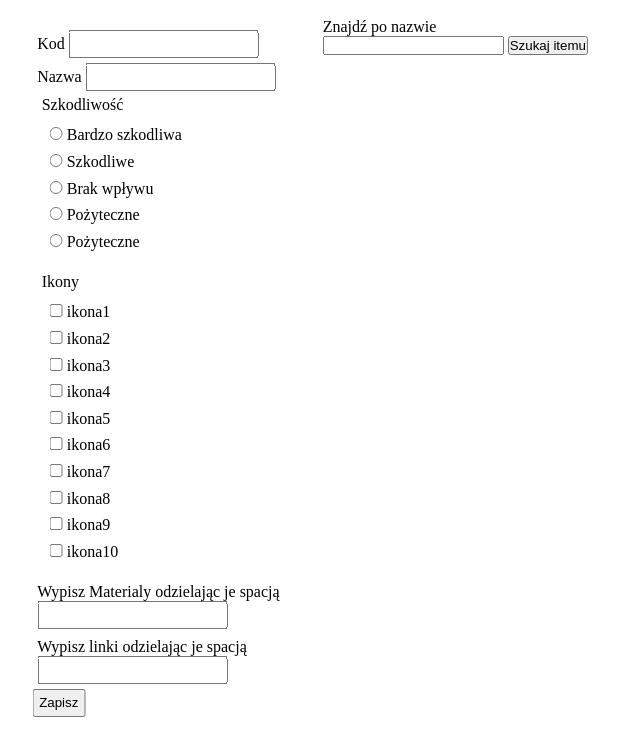
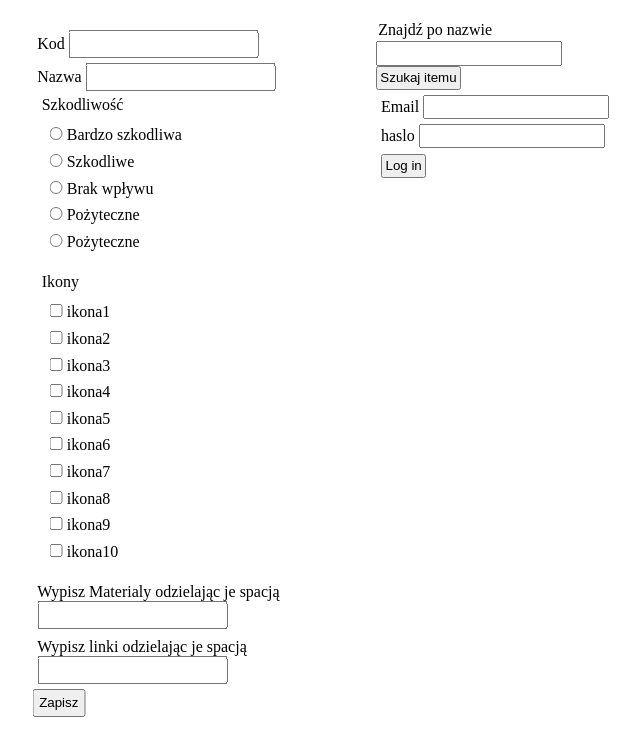
Before and after one commit to Marrcel12/Recycle-Admin-Panel, a plain HTML site: page index.html in a window 1280 px wide. Shown: the whole page, without its empty margins (511-1151 px from the left). Drawn offline with Linux system fonts and the light colour scheme.

Commit message:
dodanie login

```diff
--- a/css/style.css
+++ b/css/style.css
@@ -23,3 +23,15 @@
     list-style: none;
 
   }
+  #searchData{
+    position: absolute;
+    right: 10%;
+    top: 18px;
+  }
+  #searchData *{
+      padding: 1%;
+
+  }
+  #searchData ul {
+      list-style: none;
+  }
--- a/index.html
+++ b/index.html
@@ -8,8 +8,7 @@
     <!-- The core Firebase JS SDK is always required and must be listed first -->
     <script src="https://www.gstatic.com/firebasejs/6.2.4/firebase-app.js"></script>
     <script src="https://www.gstatic.com/firebasejs/6.2.4/firebase-firestore.js"></script>
-    <!-- qr -->
-    <script src="quaggaJS/dist/quagga.min.js"></script>
+    <script src="https://www.gstatic.com/firebasejs/6.3.0/firebase-auth.js"></script>
 
 </head>
 
@@ -56,12 +55,15 @@
         <button onclick="sendData()">Zapisz</button>
 
     </div>
-    <div id="searchData" style="position: absolute;
-    right: 181px;
-    top: 18px;">
+    <div id="searchData">
         <p> Znajdź po nazwie</p>
         <input class="itemName"> </button>
         <button onclick="searchData()"> Szukaj itemu</button>
+        <ul>
+            <li> Email <input type="text" id="email"></li>
+            <li> haslo <input type="text" id="pass"></li>
+            <li> <button onclick="login()">Log in</button></li>
+        </ul>
     </div>
 
 
--- a/script/script.js
+++ b/script/script.js
@@ -8,10 +8,28 @@ var firebaseConfig = {
     messagingSenderId: "417297682309",
     appId: "1:417297682309:web:062f30b123605ae9"
 };
+
 // Initialize Firebase
 firebase.initializeApp(firebaseConfig);
 //custom code
-// qr camera
+//login firebase
+function login(){
+    console.log('dddd');
+    var userEmail = document.getElementById("email").value;
+    var userPass = document.getElementById("pass").value;
+
+    firebase.auth().signInWithEmailAndPassword(userEmail, userPass).catch(function(error) {
+      // Handle Errors here.
+      var errorCode = error.code;
+      var errorMessage = error.message;
+
+      window.alert("Error : " + errorMessage);
+
+      // ...
+    });
+
+  }
+
 
 function GetData() {
     var name = document.getElementById("name").value;
```
